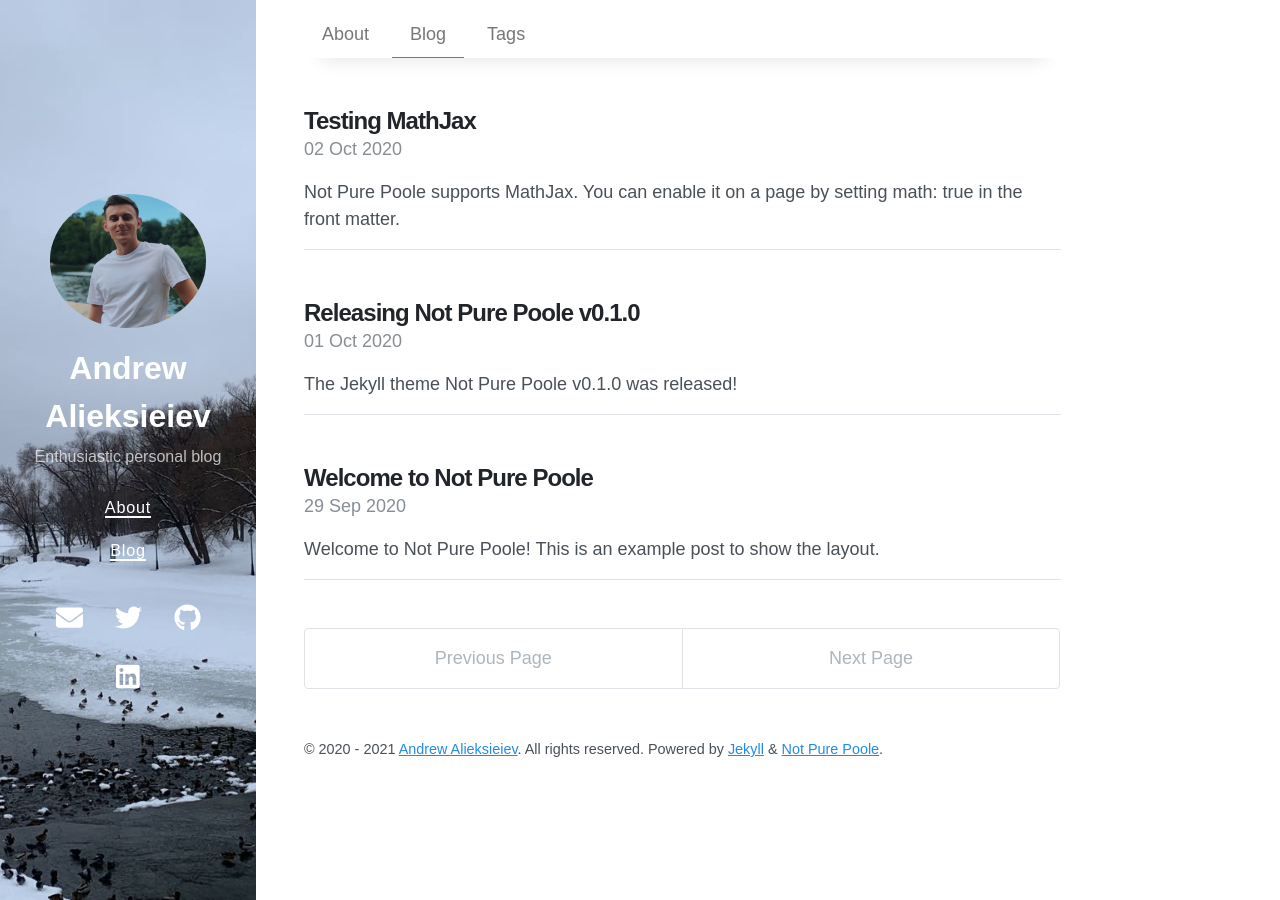
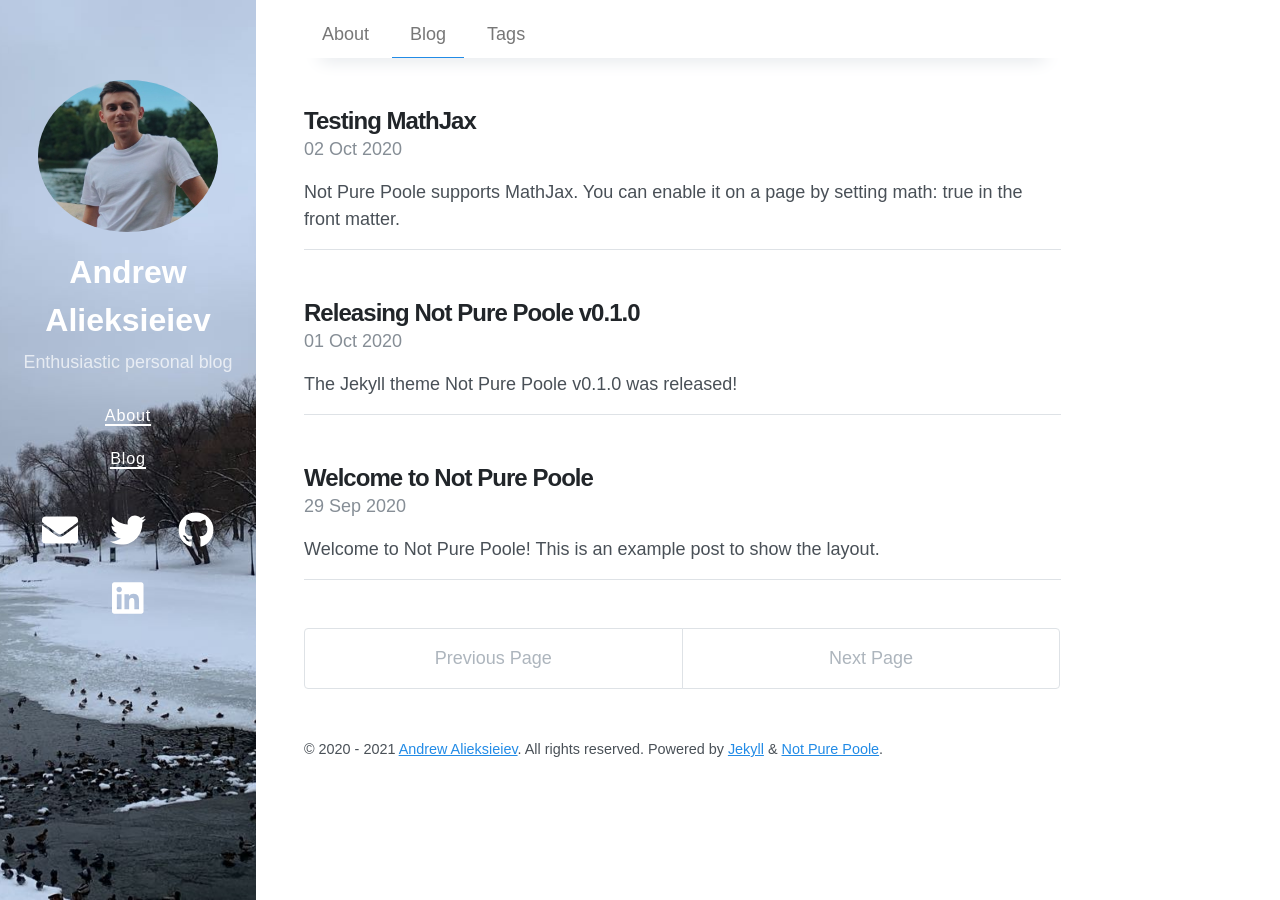
Before and after one commit to Brainisthekey/brainkey_blog, a Jekyll site: the page built from index.html, in a window 1280 px wide. Built offline with Jekyll 4.4.1, drawn with Linux system fonts in a browser that asks for light colours; nearby versions of some CDN libraries; the list of posts is cut into pages by our own code.

Commit message:
feat: change icons size and format of text side left bar

```diff
--- a/_includes/sidebar-left.html
+++ b/_includes/sidebar-left.html
@@ -27,6 +27,7 @@
   </nav>
   {%- endif -%}
   {% if site.data.social -%}
+  <div class="masthead-social">
     <div class="social pure-menu pure-menu-horizontal">
       <ul class="social-icons pure-menu-list">
       {% for social in site.data.social -%}
@@ -38,5 +39,6 @@
       {%- endfor %}
       </ul>
     </div>
+  </div>
   {%- endif %}
 </header>
--- a/_sass/_layout.scss
+++ b/_sass/_layout.scss
@@ -23,7 +23,7 @@
 
 .sidebar-left {
   display: flex;
-  padding: var(--spacer);
+  padding: var(--spacer+1);
   background: center / cover;
   height: 100vh;
 }
--- a/_sass/_sidebar.scss
+++ b/_sass/_sidebar.scss
@@ -4,7 +4,7 @@
 
 .masthead {
   text-align: center;
-  margin: auto;
+  margin-top: 80px;
   width: 100%;
 
   a {
@@ -37,9 +37,15 @@
 .masthead-tagline {
   padding: 0;
   margin: 0;
-  font-size: 1.25rem;
+  font-size: 1.40rem;
   font-weight: 400;
   opacity: .7;
+}
+
+.masthead-social {
+  padding-bottom: 21px;
+  font-size: 1.5rem;
+  font-weight: 900;
 }
 
 .navigation-list {
```
Also changed, not shown: 10 other files.
